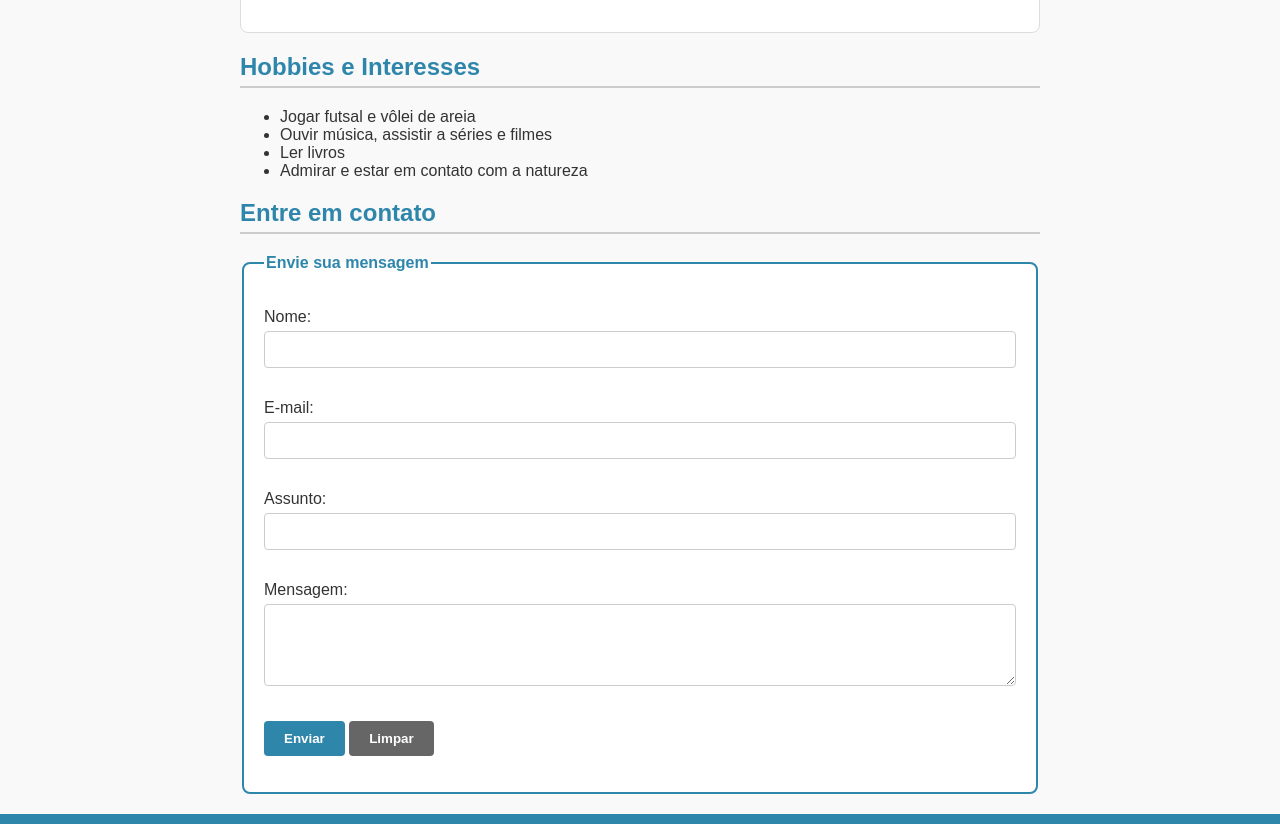
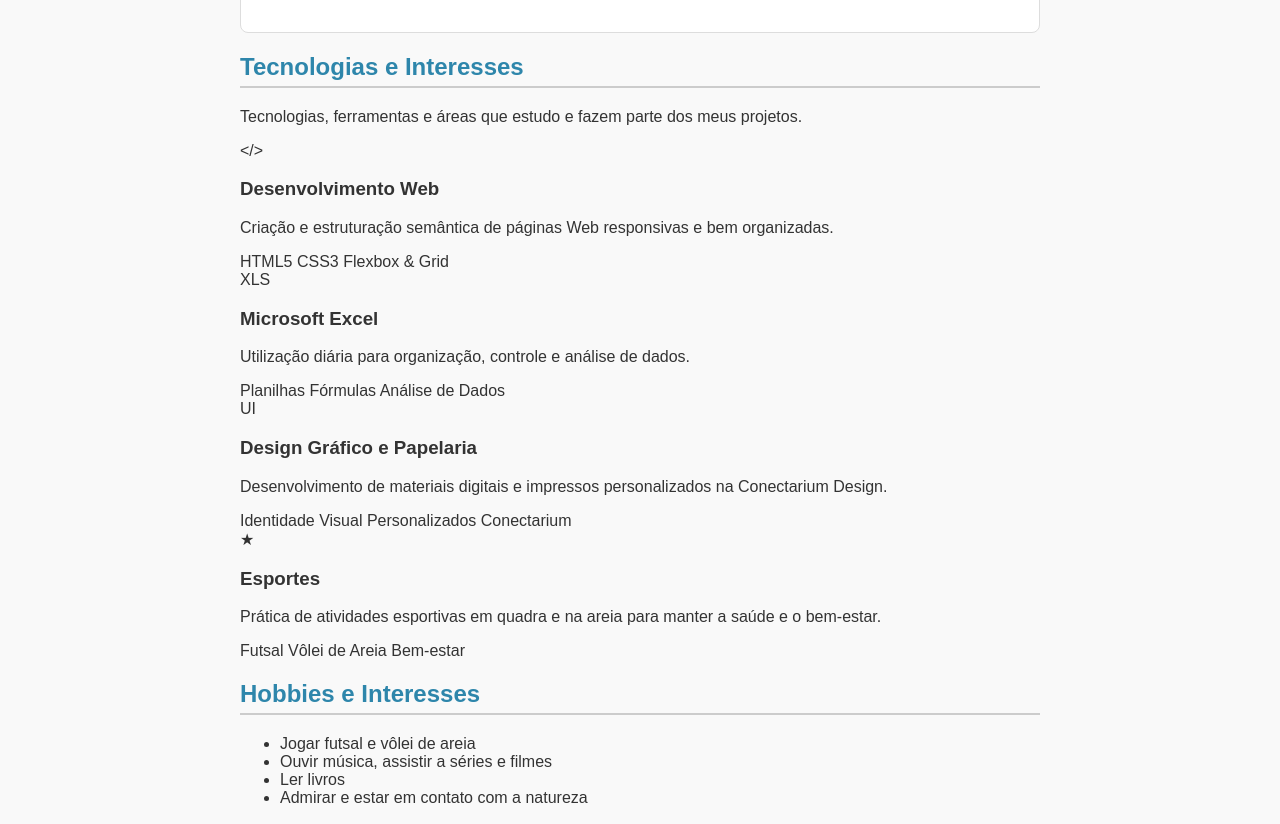
Before and after one commit to larissacosta-rgb/pagina-pessoal, a plain HTML site: page index.html in a window 1280 px wide. Shown: the part 648-1472 px from the top of the page. Drawn offline with Linux system fonts and the light colour scheme.

Commit message:
index.html

```diff
--- a/index.html
+++ b/index.html
@@ -35,7 +35,81 @@
             <img src="img/foto.jpg" alt="Foto de perfil de Larissa Costa">
         </section>
 
-        <!-- Seção 2: Hobbies e Interesses -->
+        <!-- Seção 2: Tecnologias e Interesses -->
+        <section class="secao-cards">
+            <h2>Tecnologias e Interesses</h2>
+            <p class="descricao-secao">Tecnologias, ferramentas e áreas que estudo e fazem parte dos meus projetos.</p>
+
+            <div class="grid-cards">
+
+                <!-- Cartão 1 -->
+                <article class="card">
+                    <div class="card-topo">
+                        <span class="card-icone">&lt;/&gt;</span>
+                        <h3>Desenvolvimento Web</h3>
+                    </div>
+                    <p class="card-texto">
+                        Criação e estruturação semântica de páginas Web responsivas e bem organizadas.
+                    </p>
+                    <div class="card-tags">
+                        <span class="tag">HTML5</span>
+                        <span class="tag">CSS3</span>
+                        <span class="tag">Flexbox &amp; Grid</span>
+                    </div>
+                </article>
+
+                <!-- Cartão 2 -->
+                <article class="card">
+                    <div class="card-topo">
+                        <span class="card-icone">XLS</span>
+                        <h3>Microsoft Excel</h3>
+                    </div>
+                    <p class="card-texto">
+                        Utilização diária para organização, controle e análise de dados.
+                    </p>
+                    <div class="card-tags">
+                        <span class="tag">Planilhas</span>
+                        <span class="tag">Fórmulas</span>
+                        <span class="tag">Análise de Dados</span>
+                    </div>
+                </article>
+
+                <!-- Cartão 3 -->
+                <article class="card">
+                    <div class="card-topo">
+                        <span class="card-icone">UI</span>
+                        <h3>Design Gráfico e Papelaria</h3>
+                    </div>
+                    <p class="card-texto">
+                        Desenvolvimento de materiais digitais e impressos personalizados na Conectarium Design.
+                    </p>
+                    <div class="card-tags">
+                        <span class="tag">Identidade Visual</span>
+                        <span class="tag">Personalizados</span>
+                        <span class="tag">Conectarium</span>
+                    </div>
+                </article>
+
+                <!-- Cartão 4 -->
+                <article class="card">
+                    <div class="card-topo">
+                        <span class="card-icone">★</span>
+                        <h3>Esportes</h3>
+                    </div>
+                    <p class="card-texto">
+                        Prática de atividades esportivas em quadra e na areia para manter a saúde e o bem-estar.
+                    </p>
+                    <div class="card-tags">
+                        <span class="tag">Futsal</span>
+                        <span class="tag">Vôlei de Areia</span>
+                        <span class="tag">Bem-estar</span>
+                    </div>
+                </article>
+
+            </div>
+        </section>
+
+        <!-- Seção 3: Hobbies e Interesses -->
         <section>
             <h2>Hobbies e Interesses</h2>
             <ul>
@@ -45,40 +119,35 @@
                 <li>Admirar e estar em contato com a natureza</li>
             </ul>
         </section>
-        <!-- Nova Seção: Contato (Atividade Formulário) -->
+
+        <!-- Seção 4: Contato -->
         <section>
             <h2>Entre em contato</h2>
 
             <form action="#" method="post">
-                <!-- Agrupando os campos -->
                 <fieldset>
                     <legend>Envie sua mensagem</legend>
 
-                    <!-- Campo Nome -->
                     <p>
                         <label for="nome_contato">Nome:</label><br>
                         <input type="text" id="nome_contato" name="nome_contato">
                     </p>
 
-                    <!-- Campo E-mail com atributo required (obrigatório) -->
                     <p>
                         <label for="email_contato">E-mail:</label><br>
                         <input type="email" id="email_contato" name="email_contato" required>
                     </p>
 
-                    <!-- Campo Assunto -->
                     <p>
                         <label for="assunto_contato">Assunto:</label><br>
                         <input type="text" id="assunto_contato" name="assunto_contato">
                     </p>
 
-                    <!-- Campo Mensagem (Textarea para várias linhas) -->
                     <p>
                         <label for="mensagem_contato">Mensagem:</label><br>
                         <textarea id="mensagem_contato" name="mensagem_contato" rows="4" cols="50"></textarea>
                     </p>
 
-                    <!-- Botões de Enviar e Limpar -->
                     <p>
                         <button type="submit">Enviar</button>
                         <button type="reset">Limpar</button>
```
